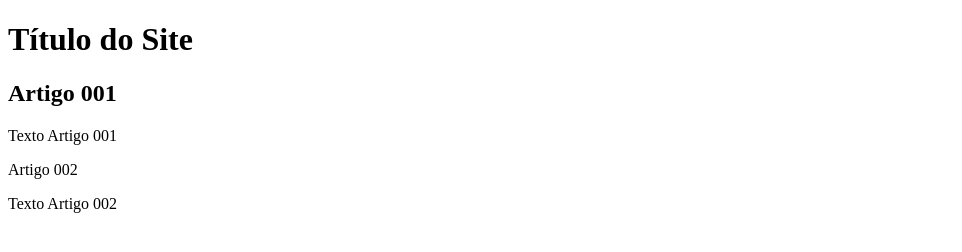
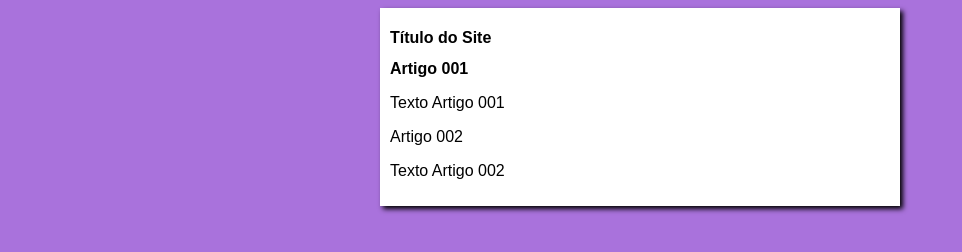
Before and after one commit to ISL21/projeto-site, a plain HTML site: page index.html in a window 1280 px wide. Shown: the whole page, without its empty margins (0-962 px from the left). Drawn offline with Linux system fonts and the light colour scheme.

Commit message:
iniciei desing

```diff
--- /dev/null
+++ b/estilo/style.css
@@ -0,0 +1,16 @@
+* {
+    font-family: Arial, Helvetica, sans-serif;
+    font-size: 16px;
+}
+
+body {
+    background-color: rgb(169, 114, 220);
+}
+
+main{
+    background-color: white;
+    width: 500px;
+    margin: auto;
+    padding: 10px;
+    box-shadow: 3px 3px 5px black;
+}
--- a/index.html
+++ b/index.html
@@ -4,6 +4,7 @@
     <meta charset="UTF-8">
     <meta name="viewport" content="width=device-width, initial-scale=1.0">
     <title>Título do Site</title>
+    <link rel="stylesheet" href="estilo/style.css">
 </head>
 <body>
     <main>
```
Also changed, not shown: 1 other file.
